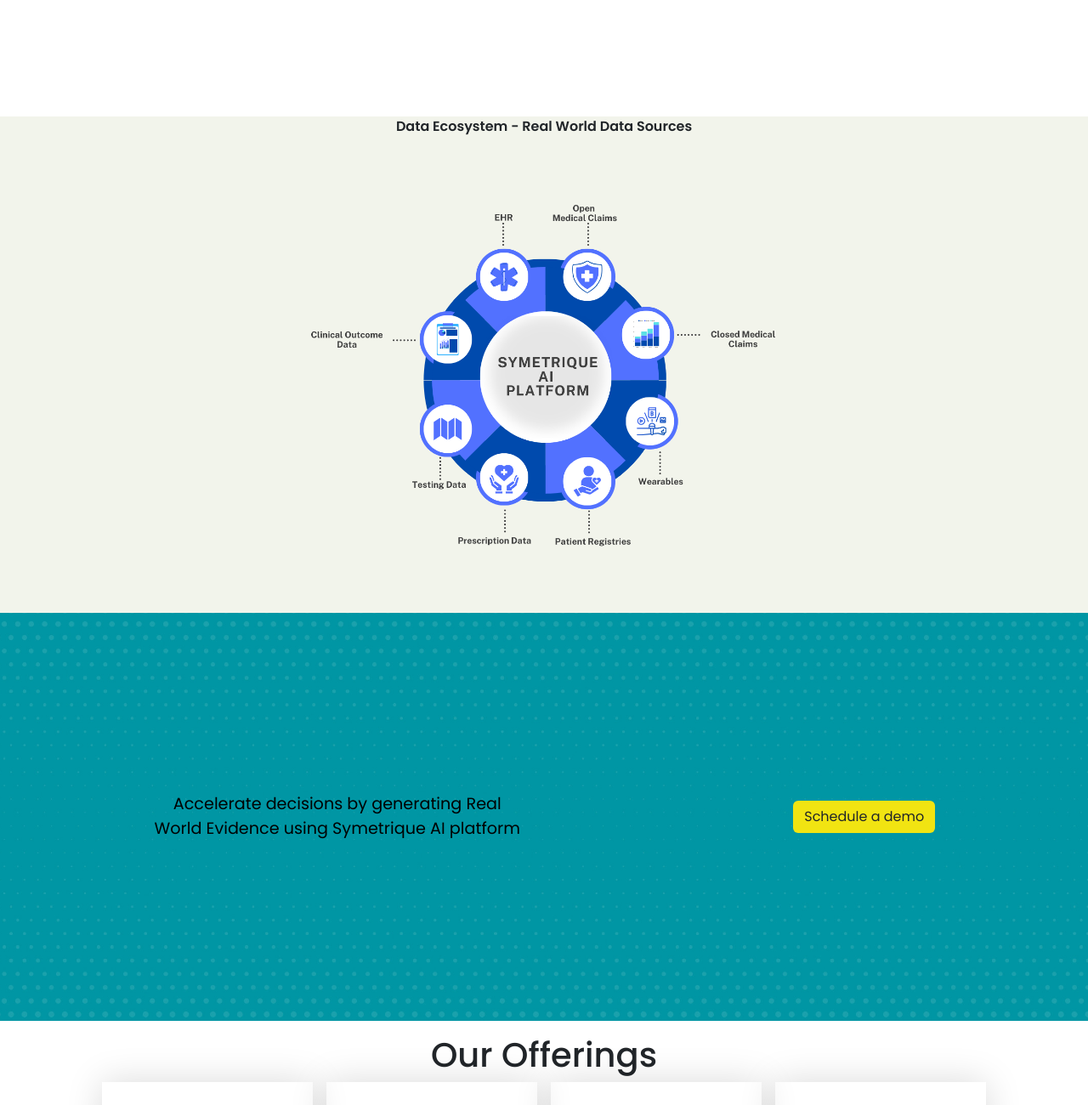
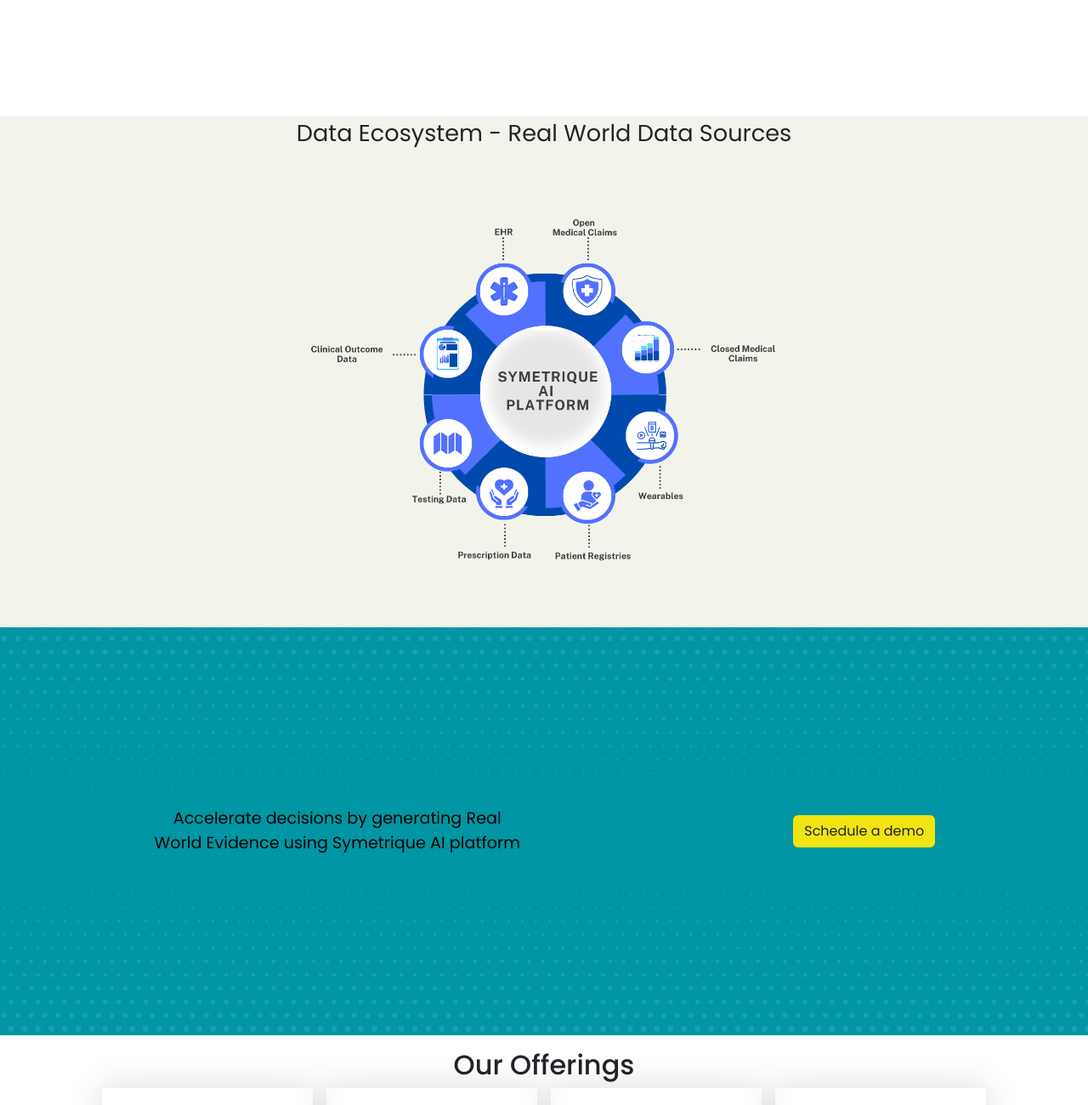
Before and after one commit to JustPureTechnologie/symetrique, a plain HTML site: page index.html in a window 1280 px wide. Shown: the part 740-2040 px from the top of the page at 85% size. Drawn offline with nearby package versions, Linux system fonts and the light colour scheme; files whose address does not match are found by name.

Commit message:
AT | changes

```diff
--- a/assests/style.css
+++ b/assests/style.css
@@ -88,7 +88,7 @@ width: 35%;
     align-items: center;
   }
   .ecosystem-title{
-    font-weight: bold;
+    font-size: 1.7rem;
   }
   .ecosystem-image img{
 height: 70vh;
@@ -179,6 +179,9 @@ height: 70vh;
     margin: 0;  /* Remove any unwanted margin to maintain consistent spacing */
     padding: 0; /* Remove padding to ensure consistency */
     flex-grow: 1;  /* Ensure the paragraph grows to take up remaining space in the card */
+  }
+  .offering-row h1{
+    font-size: 2rem;
   }
 
   @media (min-width: 768px) {
```
